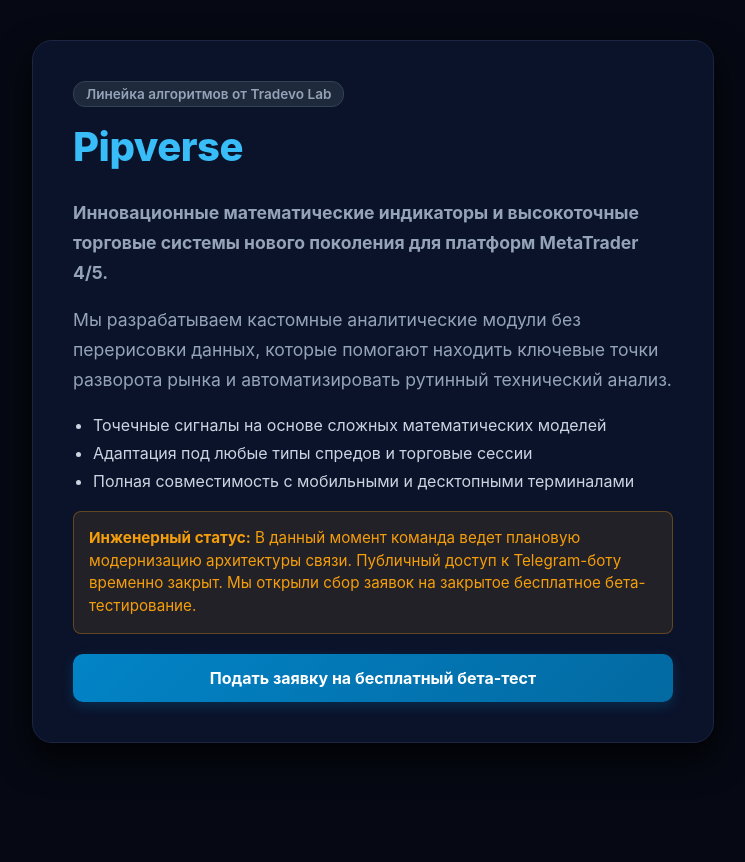
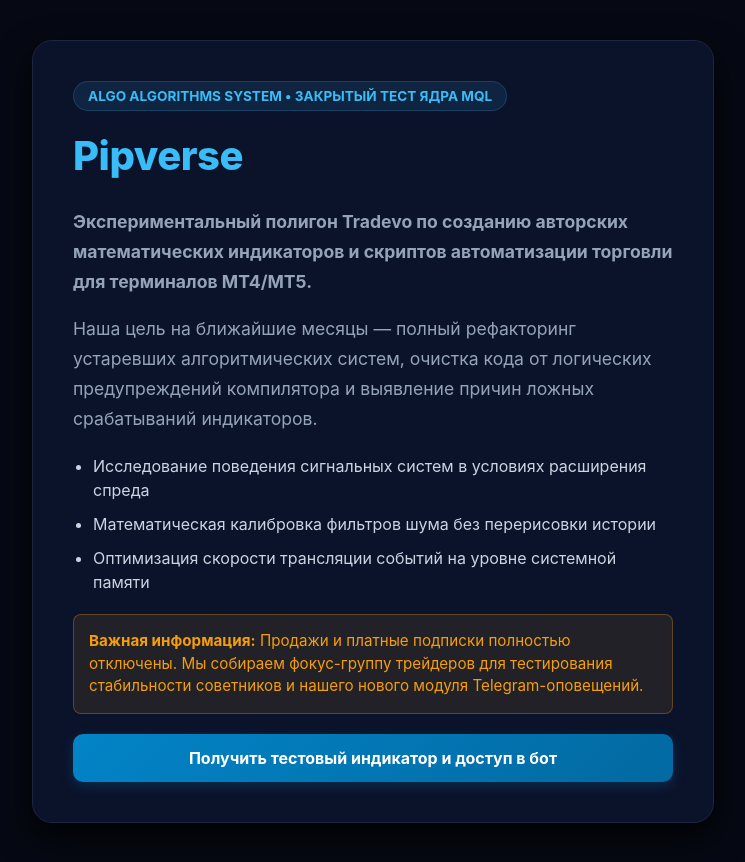
Before and after one commit to malevichmac-lab/Pipverse-project, a plain HTML site: page index.html in a window 1280 px wide. Shown: the whole page, without its empty margins (267-1012 px from the left). Before the commit the page ends 800 px from the top, so only its background shows below. Drawn offline with Linux system fonts and the light colour scheme.

Commit message:
Update index.html

```diff
--- a/index.html
+++ b/index.html
@@ -3,35 +3,36 @@
 <head>
     <meta charset="UTF-8">
     <meta name="viewport" content="width=device-width, initial-scale=1.0">
-    <title>Pipverse by Tradevo | Математические торговые индикаторы</title>
+    <title>Pipverse by Tradevo | Лаборатория математических торговых систем</title>
     <style>
         body { font-family: -apple-system, BlinkMacSystemFont, "Segoe UI", Roboto, sans-serif; background-color: #060913; color: #f0f4f8; margin: 0; padding: 40px; display: flex; justify-content: center; align-items: center; min-height: 80vh; }
         .card { max-width: 600px; background: #0b132b; padding: 40px; border-radius: 20px; border: 1px solid #1c2541; box-shadow: 0 15px 35px rgba(0,0,0,0.8); }
         h1 { color: #38bdf8; margin-top: 0; font-size: 2.5rem; font-weight: 800; letter-spacing: -0.5px; }
-        .brand-badge { display: inline-block; background: #1e293b; color: #94a3b8; padding: 4px 12px; border-radius: 12px; font-size: 0.85rem; font-weight: 600; margin-bottom: 15px; border: 1px solid #334155; }
+        .status-badge { display: inline-block; background: rgba(56, 189, 248, 0.1); color: #38bdf8; padding: 6px 14px; border-radius: 20px; font-size: 0.85rem; font-weight: bold; border: 1px solid rgba(56, 189, 248, 0.2); margin-bottom: 20px; }
         p { line-height: 1.7; color: #94a3b8; font-size: 1.1rem; }
         .feature-list { margin: 20px 0; padding-left: 20px; color: #cbd5e1; }
-        .feature-list li { margin-bottom: 8px; font-size: 1rem; }
+        .feature-list li { margin-bottom: 10px; font-size: 1rem; line-height: 1.5; }
         .notice { background: rgba(245, 158, 11, 0.1); border: 1px solid rgba(245, 158, 11, 0.3); padding: 15px; border-radius: 8px; color: #f59e0b; font-size: 0.95rem; margin-top: 20px; line-height: 1.5; }
-        .cta { display: inline-block; background: linear-gradient(135deg, #0284c7 0%, #0369a1 100%); color: #ffffff; padding: 14px 30px; border-radius: 10px; text-decoration: none; font-weight: bold; margin-top: 20px; text-align: center; width: 100%; box-sizing: border-box; box-shadow: 0 4px 12px rgba(3,105,161,0.3); transition: transform 0.2s; }
-        .cta:hover { transform: translateY(-2px); }
+        .cta { display: inline-block; background: linear-gradient(135deg, #0284c7 0%, #0369a1 100%); color: #ffffff; padding: 14px 30px; border-radius: 10px; text-decoration: none; font-weight: bold; margin-top: 20px; text-align: center; width: 100%; box-sizing: border-box; box-shadow: 0 4px 12px rgba(3,105,161,0.3); transition: all 0.2s ease; }
+        .cta:hover { transform: translateY(-2px); box-shadow: 0 6px 18px rgba(3,105,161,0.4); }
     </style>
 </head>
 <body>
     <div class="card">
-        <div class="brand-badge">Линейка алгоритмов от Tradevo Lab</div>
+        <div class="status-badge">ALGO ALGORITHMS SYSTEM • ЗАКРЫТЫЙ ТЕСТ ЯДРА MQL</div>
         <h1>Pipverse</h1>
-        <p><strong>Инновационные математические индикаторы и высокоточные торговые системы нового поколения для платформ MetaTrader 4/5.</strong></p>
-        <p>Мы разрабатываем кастомные аналитические модули без перерисовки данных, которые помогают находить ключевые точки разворота рынка и автоматизировать рутинный технический анализ.</p>
+        <p><strong>Экспериментальный полигон Tradevo по созданию авторских математических индикаторов и скриптов автоматизации торговли для терминалов МТ4/МТ5.</strong></p>
+        <p>Наша цель на ближайшие месяцы — полный рефакторинг устаревших алгоритмических систем, очистка кода от логических предупреждений компилятора и выявление причин ложных срабатываний индикаторов.</p>
         <ul class="feature-list">
-            <li>Точечные сигналы на основе сложных математических моделей</li>
-            <li>Адаптация под любые типы спредов и торговые сессии</li>
-            <li>Полная совместимость с мобильными и десктопными терминалами</li>
+            <li>Исследование поведения сигнальных систем в условиях расширения спреда</li>
+            <li>Математическая калибровка фильтров шума без перерисовки истории</li>
+            <li>Оптимизация скорости трансляции событий на уровне системной памяти</li>
         </ul>
         <div class="notice">
-            <strong>Инженерный статус:</strong> В данный момент команда ведет плановую модернизацию архитектуры связи. Публичный доступ к Telegram-боту временно закрыт. Мы открыли сбор заявок на закрытое бесплатное бета-тестирование.
+            <strong>Важная информация:</strong> Продажи и платные подписки полностью отключены. Мы собираем фокус-группу трейдеров для тестирования стабильности советников и нашего нового модуля Telegram-оповещений.
         </div>
-        <a href="mailto:Tradevo.info@://gmail.com Beta Test" class="cta">Подать заявку на бесплатный бета-тест</a>
+        <!-- Замените ССЫЛКА на адрес вашего будущего Telegram-канала или бота -->
+        <a href="https://t.me" class="cta">Получить тестовый индикатор и доступ в бот</a>
     </div>
 </body>
 </html>
```
